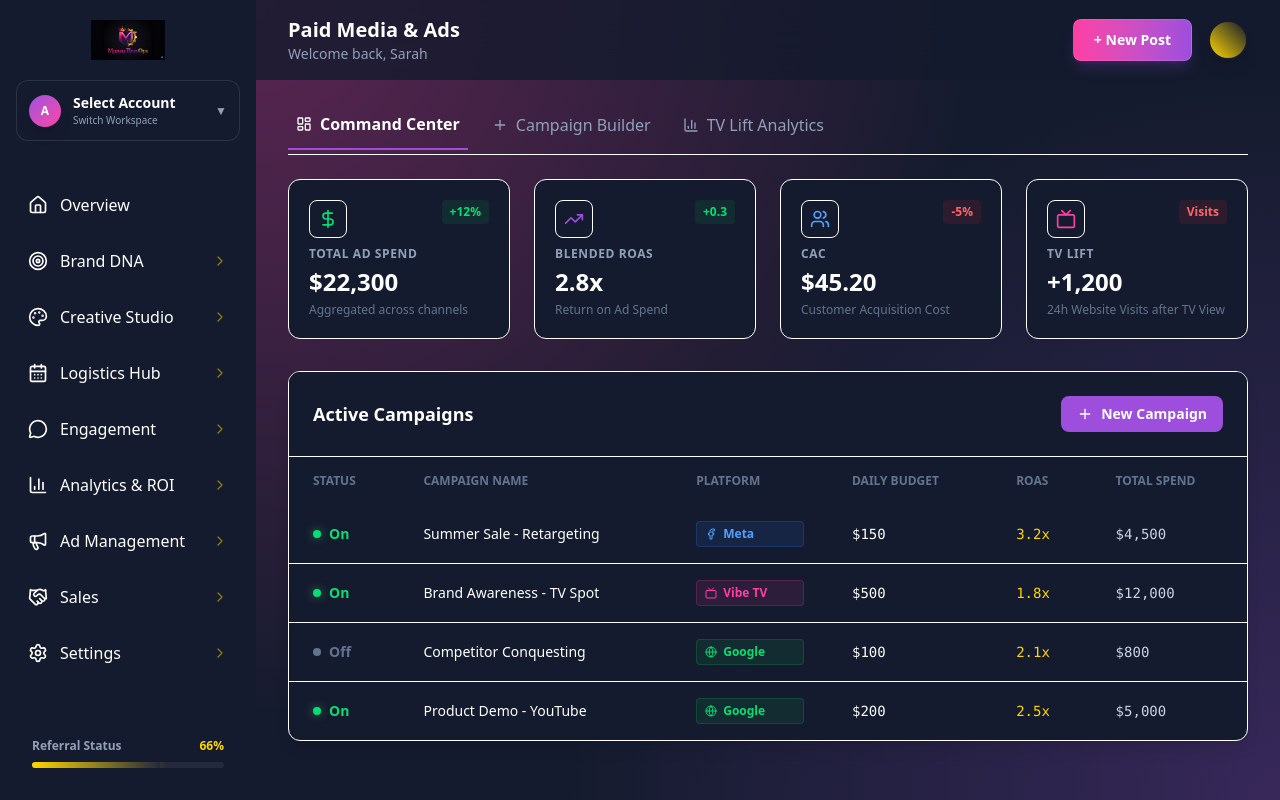
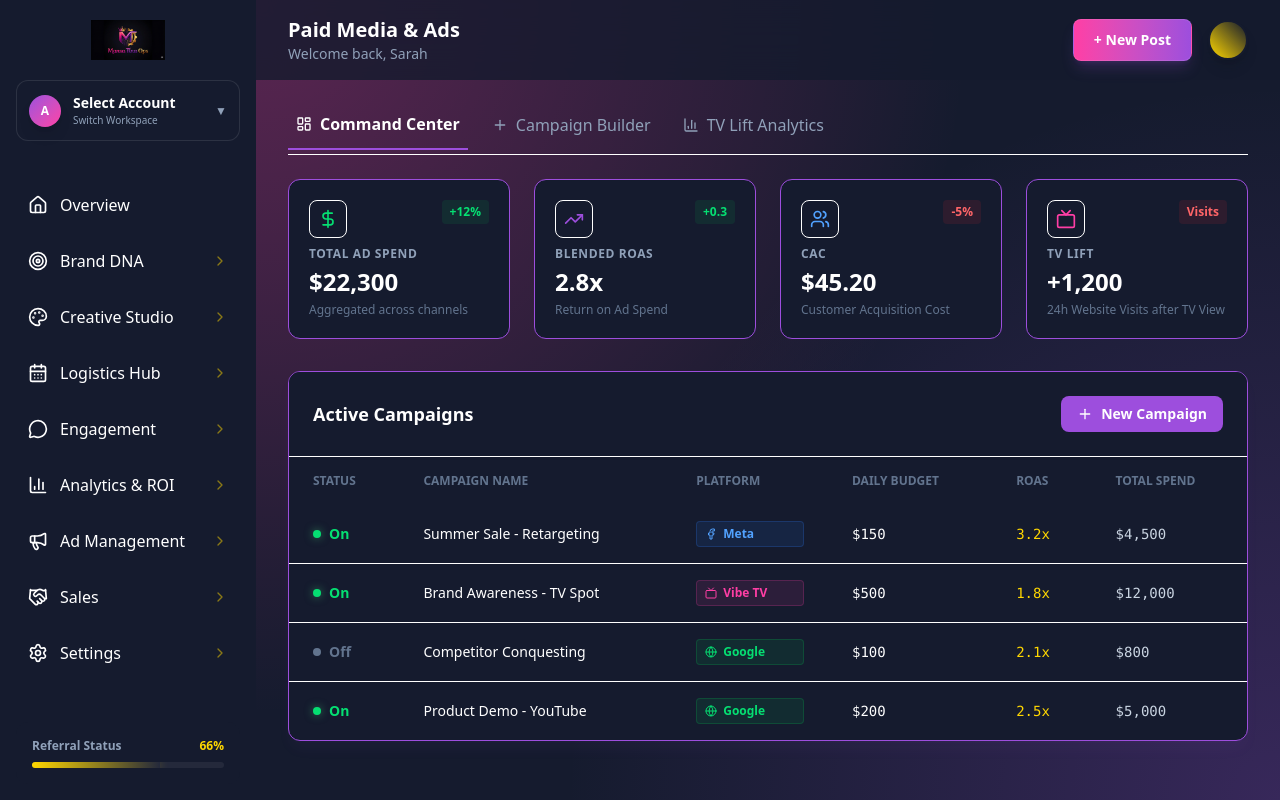
Before and after one commit to SupaEagle/MTO, a React (Vite) app in the folder web/: page /client/ads/campaigns in a window 1280 px wide. Built offline with nearby package versions, Linux system fonts and the light colour scheme.

Commit message:
Matched CampaignBuilder Border color to CoreIdentity

```diff
--- a/web/src/pages/client/CampaignBuilder.tsx
+++ b/web/src/pages/client/CampaignBuilder.tsx
@@ -106,7 +106,7 @@ const DashboardView = ({ onBuildClick }: { onBuildClick: () => void }) => {
             </div>
 
             {/* Campaign Master Table */}
-            <div className="bg-surface-dark border border-surface-border rounded-xl overflow-hidden shadow-lg">
+            <div className="bg-surface-dark border border-brand-purple rounded-xl overflow-hidden shadow-lg shadow-brand-purple/5">
                 <div className="p-6 border-b border-surface-border flex justify-between items-center bg-surface-card">
                     <h3 className="font-bold text-white text-lg">Active Campaigns</h3>
                     <button
@@ -443,7 +443,7 @@ const AnalyticsView = () => {
 // --- Sub-components ---
 
 const KPIWidget = ({ title, value, change, icon, subtext }: any) => (
-    <div className="bg-surface-dark border border-surface-border rounded-xl p-5 hover:border-brand-purple/50 transition-colors cursor-default group">
+    <div className="bg-surface-dark border border-brand-purple rounded-xl p-5 hover:border-brand-purple transition-colors cursor-default group">
         <div className="flex justify-between items-start mb-2">
             <div className="p-2 bg-surface-card rounded-lg border border-surface-border group-hover:bg-surface-hover transition-colors">
                 {icon}
```
